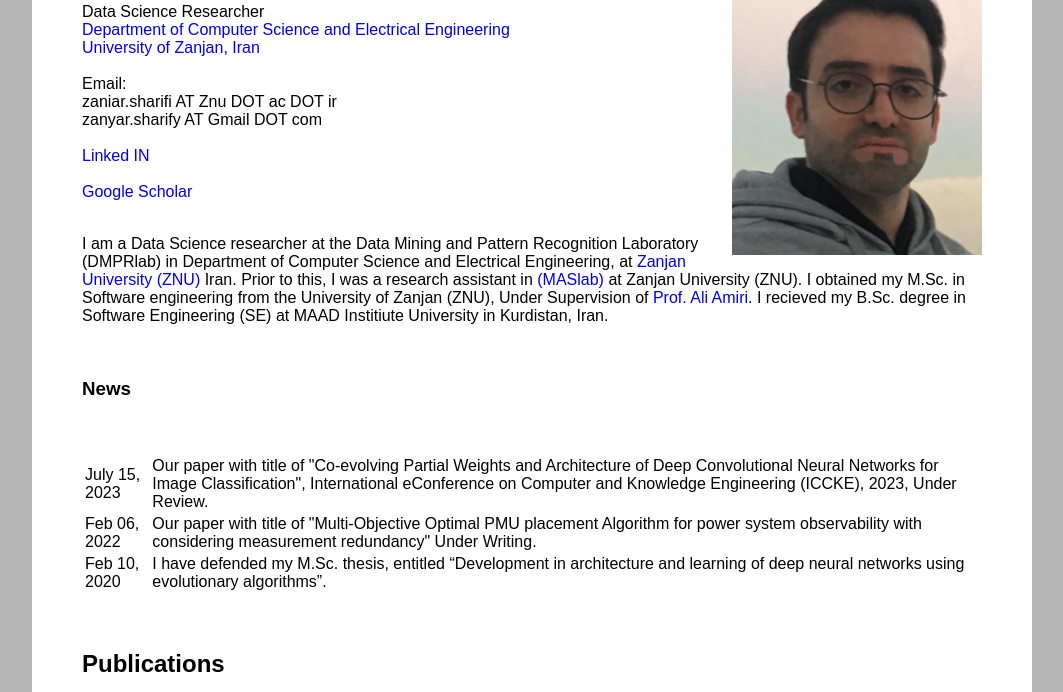
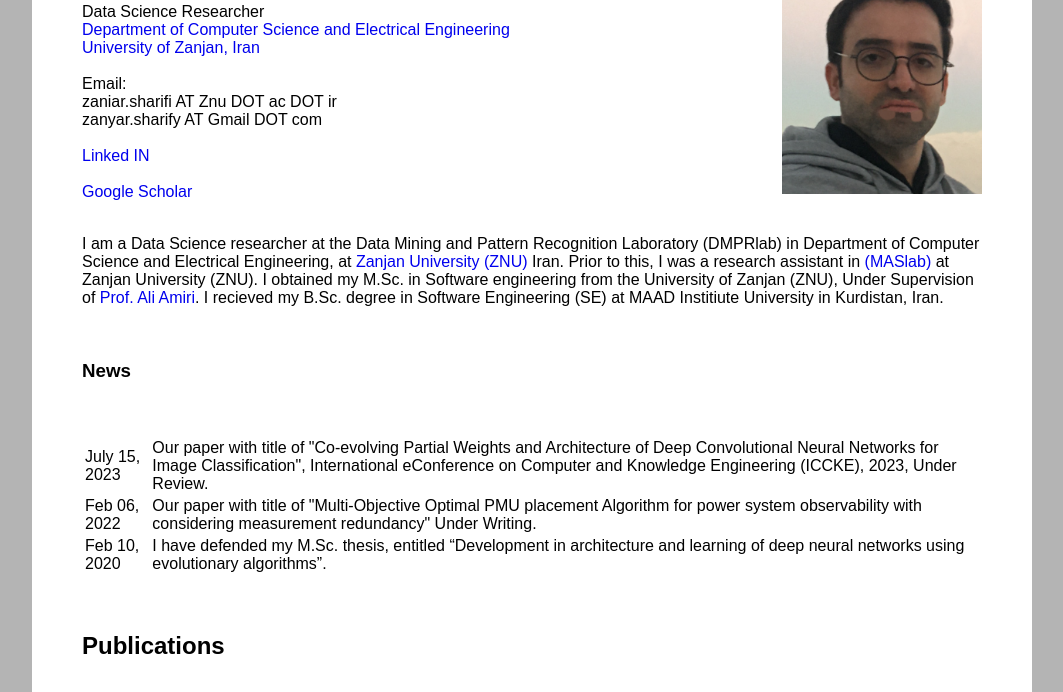
Before and after one commit to XSharifi/XSharifi.github.io, a plain HTML site: page index.html in a window 1280 px wide. Shown: the part 130-822 px from the top of the page, without its empty margins (108-1171 px from the left). Drawn offline with Linux system fonts and the light colour scheme.

Commit message:
updating

```diff
--- a/index.html
+++ b/index.html
@@ -41,7 +41,7 @@
   </script>
     <center>
 	<div id="container">
-	<img src="./index_files/me.png" align="right" width="250">
+	<img src="./index_files/me.png" align="right" width="200">
 
 	<h1>Zaniar Sharifi</h1>
 <br>
```
